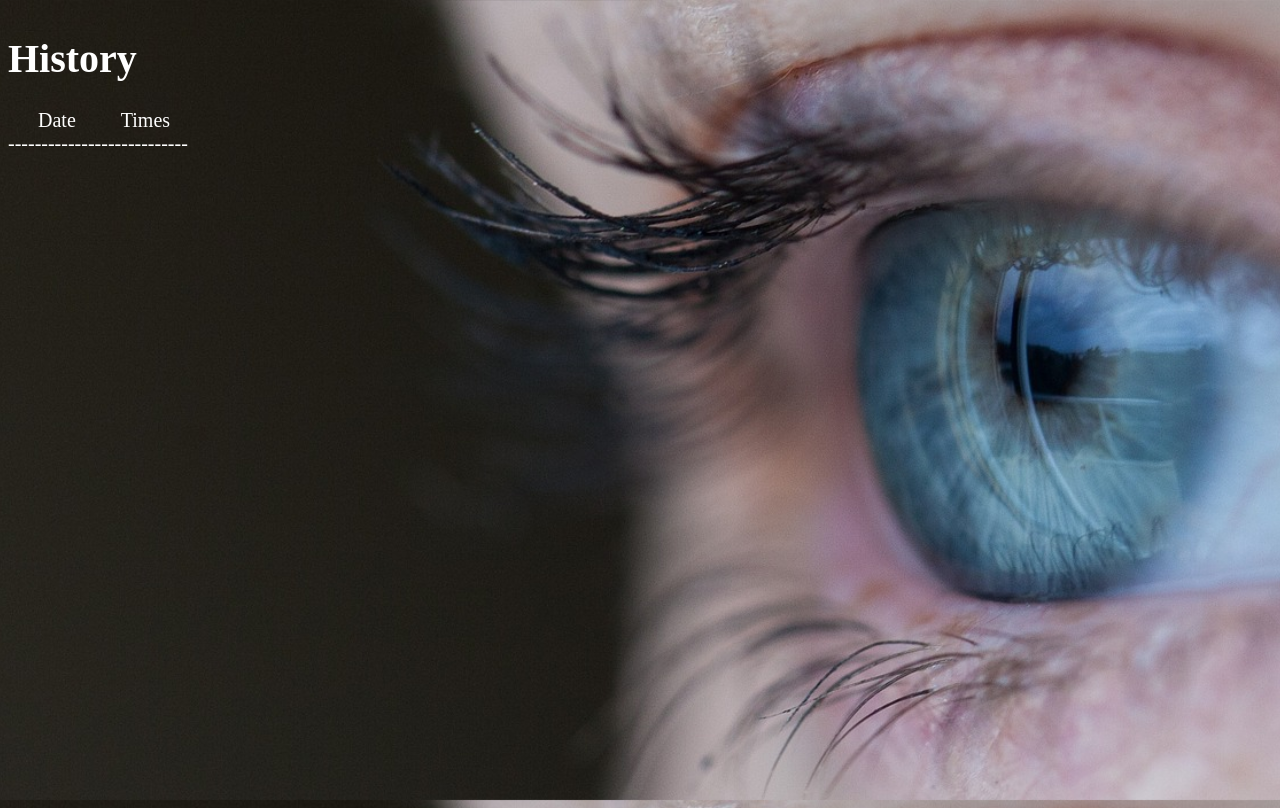
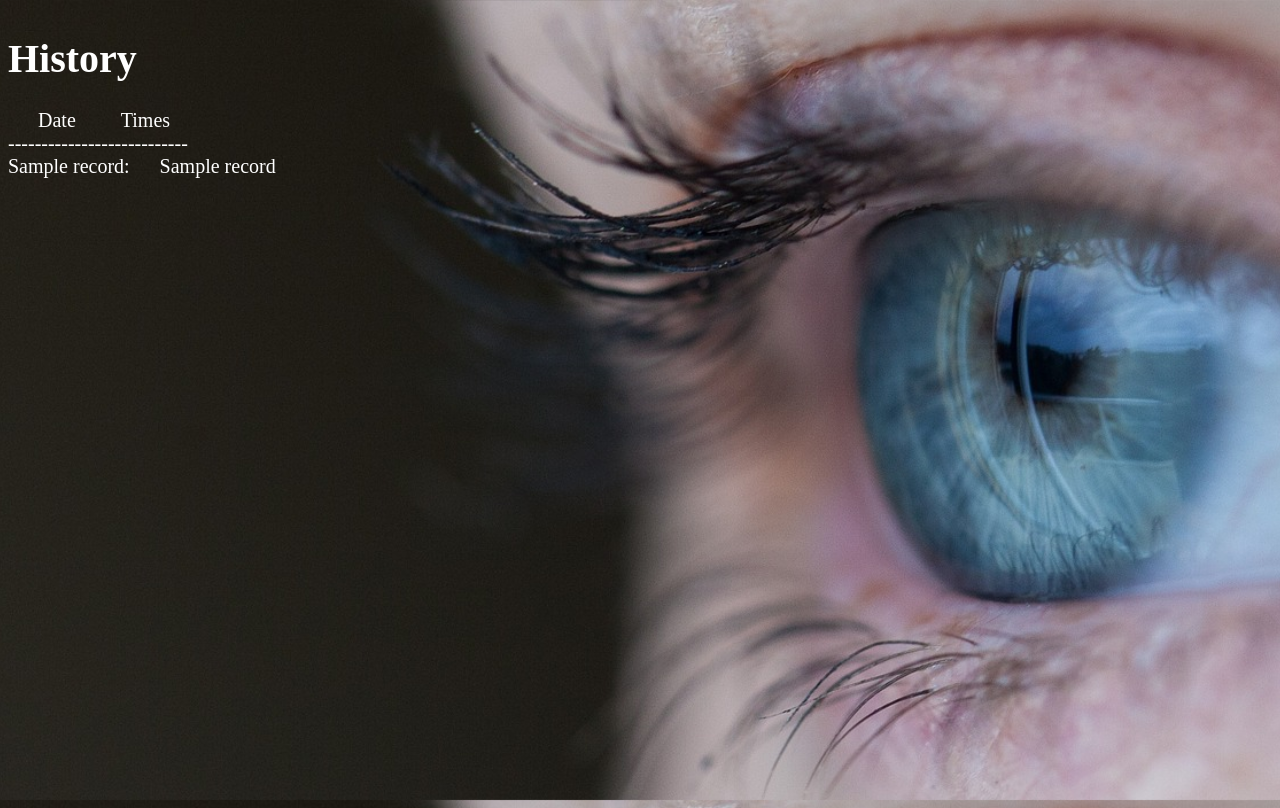
Before and after one commit to s-n-d-p/sndp, a Flask app: template templates/historypage.html in a window 1280 px wide. Run offline with Flask 2, Linux system fonts and the light colour scheme; the template is opened without the code that fills it: most values are stand-ins (such as "Sample title", 1, 10 or a date in 2020).

Commit message:
roll back prev. commit

```diff
--- a/templates/historypage.html
+++ b/templates/historypage.html
@@ -14,7 +14,7 @@
         ---------------------------
     </div>
 
-    {% for x in sorted(record.keys()) %}
+    {% for x in record %}
         {{x}}:&nbsp;&nbsp;&nbsp;&nbsp;&nbsp;&nbsp;{{record[x]}}<br>
     {% endfor %}
 
```
